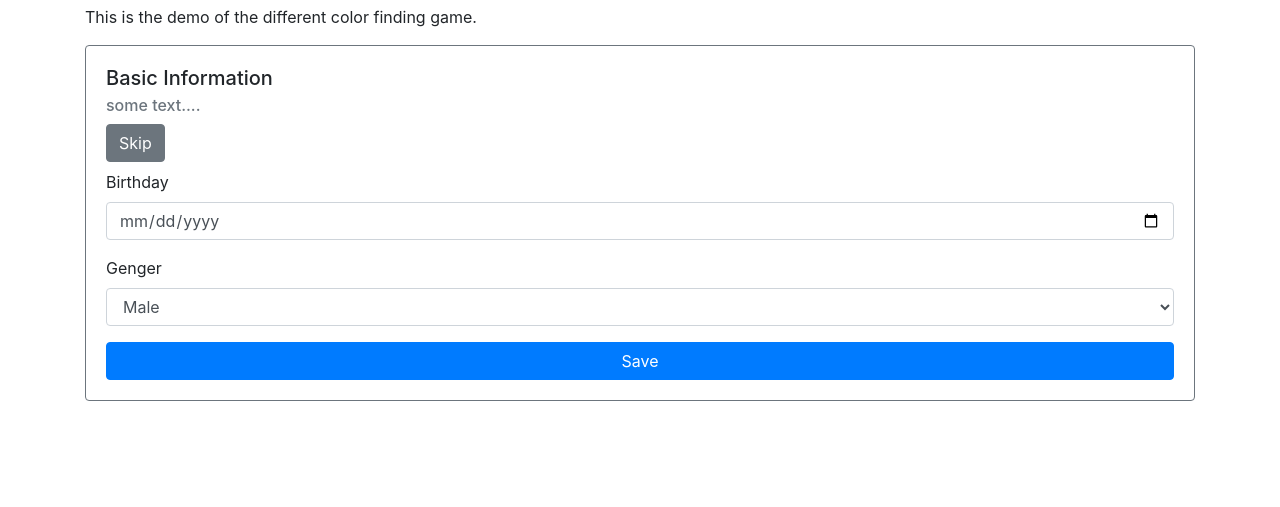
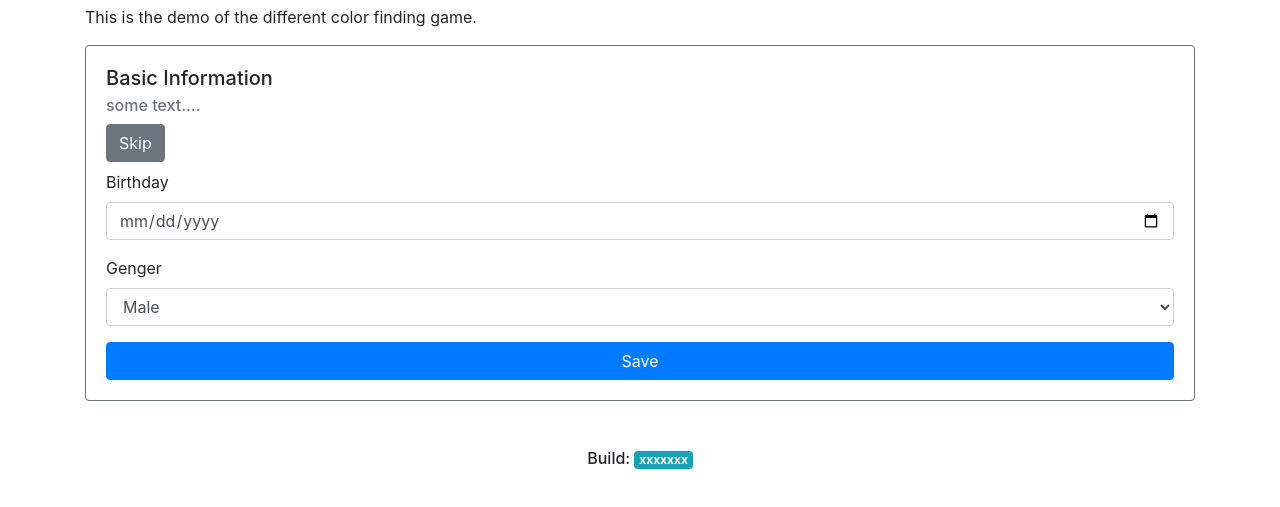
Before and after one commit to kennhung/color-game, a website with bundled scripts: page public/index.html in a window 1280 px wide. Shown: the part 89-596 px from the top of the page. Built offline with nearby package versions, Linux system fonts and the light colour scheme.

Commit message:
add buildId

```diff
--- a/public/index.html
+++ b/public/index.html
@@ -28,6 +28,21 @@
 
 <body>
     <div id="main_container"></div>
+
+    <div class="container mt-5">
+        <div class="row justify-content-center">
+            <div></div>
+            <div class="col-auto">
+                <h6 class="text-center">
+                    Build:
+                    <span class="badge badge-info">
+                        <!-- build:buildId -->xxxxxxx
+                        <!-- endbuild -->
+                    </span>
+                </h6>
+            </div>
+        </div>
+    </div>
 
     <!-- Load React. -->
     <!-- build:react -->
```
Also changed, not shown: gulpfile.js (+11 -5 lines), .github/workflows/main.yml.
